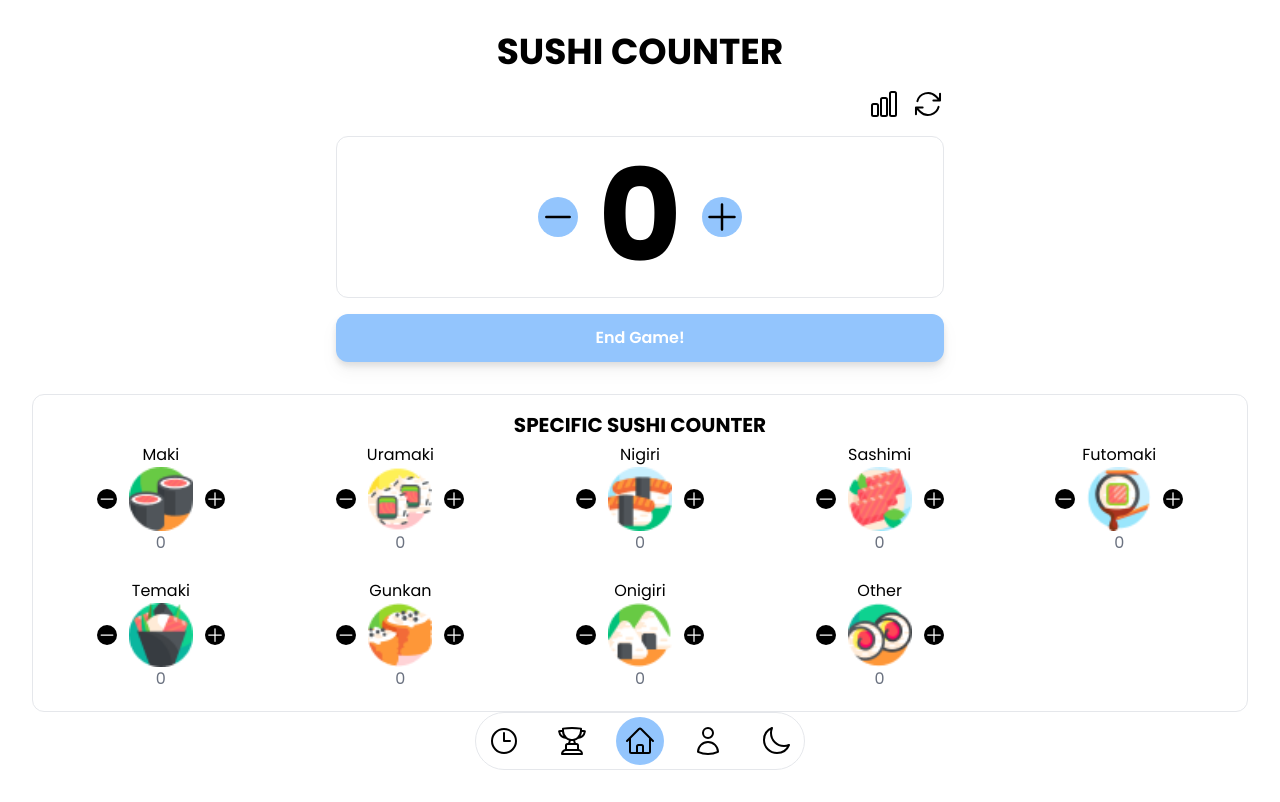
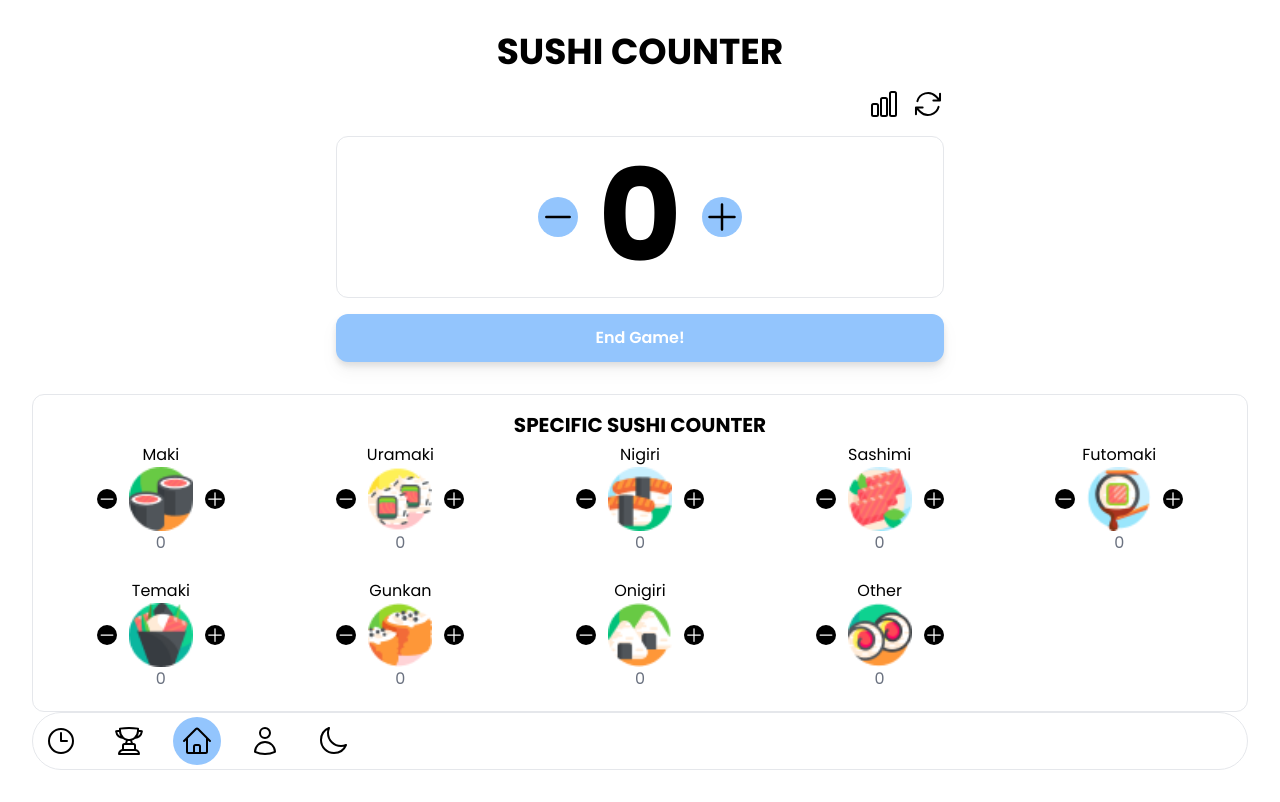
Before and after one commit to lauracolladoq/sushi-tracker, a React (Vite) app in the folder frontend/: page / in a window 1280 px wide. Built offline with nearby package versions, Linux system fonts and the light colour scheme.

Commit message:
Update Menu styles

```diff
--- a/frontend/src/components/Menu.jsx
+++ b/frontend/src/components/Menu.jsx
@@ -4,7 +4,7 @@ import { DarkModeToggle } from './DarkModeToggle';
 
 export function Menu() {
     return (
-        <div className="border rounded-full flex gap-3 sticky inset-x-0 bottom-3 m-auto bg-white dark:bg-dark-color w-fit">
+        <div className="border rounded-full flex gap-3 sticky inset-x-0 bottom-3 m-auto bg-white dark:bg-dark-color">
             <NavLink to="/record" className={({ isActive }) => (isActive ? 'p-2 m-1 bg-blue-300 rounded-full' : 'p-3')}>
                 <svg xmlns="http://www.w3.org/2000/svg" fill="none" viewBox="0 0 24 24" strokeWidth={1.5} stroke="currentColor" className="size-8 bg-transparent">
                     <path strokeLinecap="round" strokeLinejoin="round" d="M12 6v6h4.5m4.5 0a9 9 0 1 1-18 0 9 9 0 0 1 18 0Z" />
```
